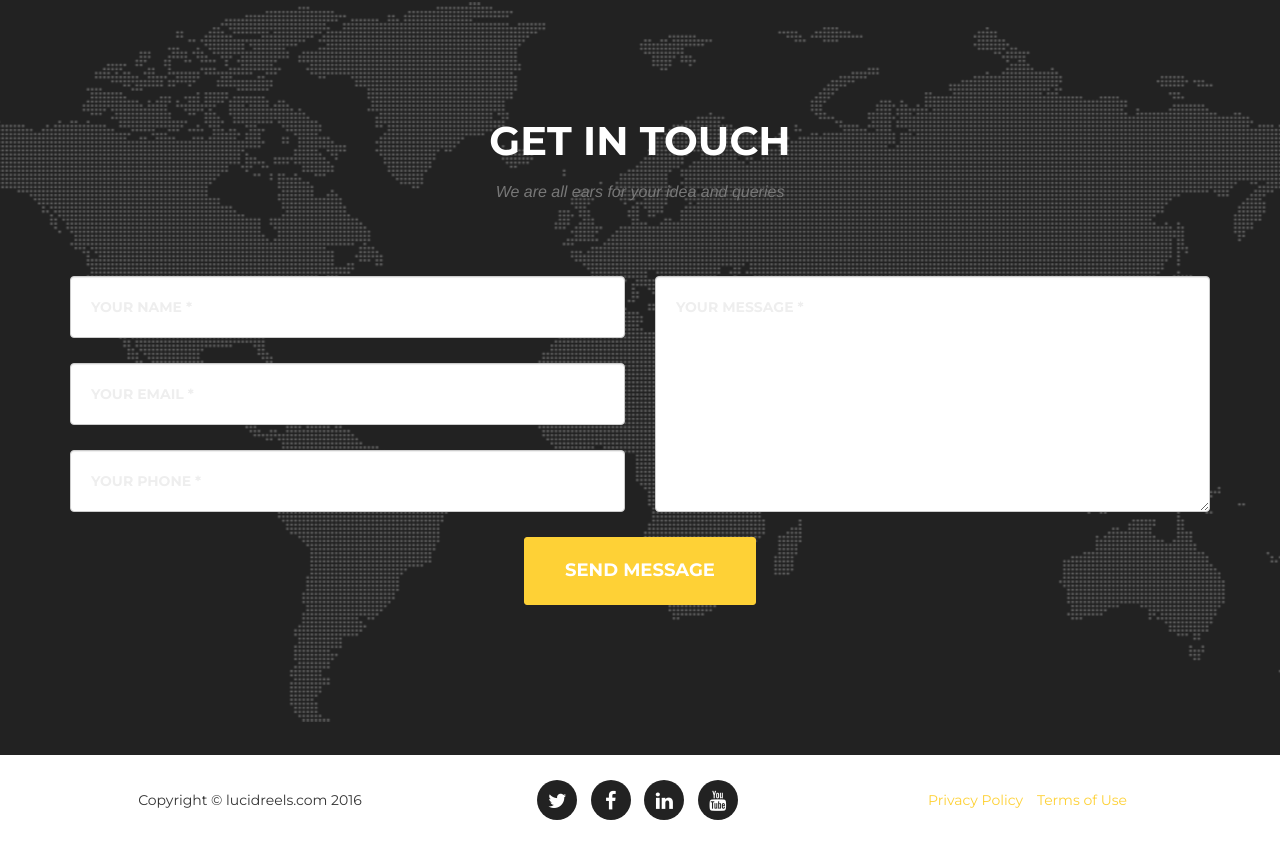
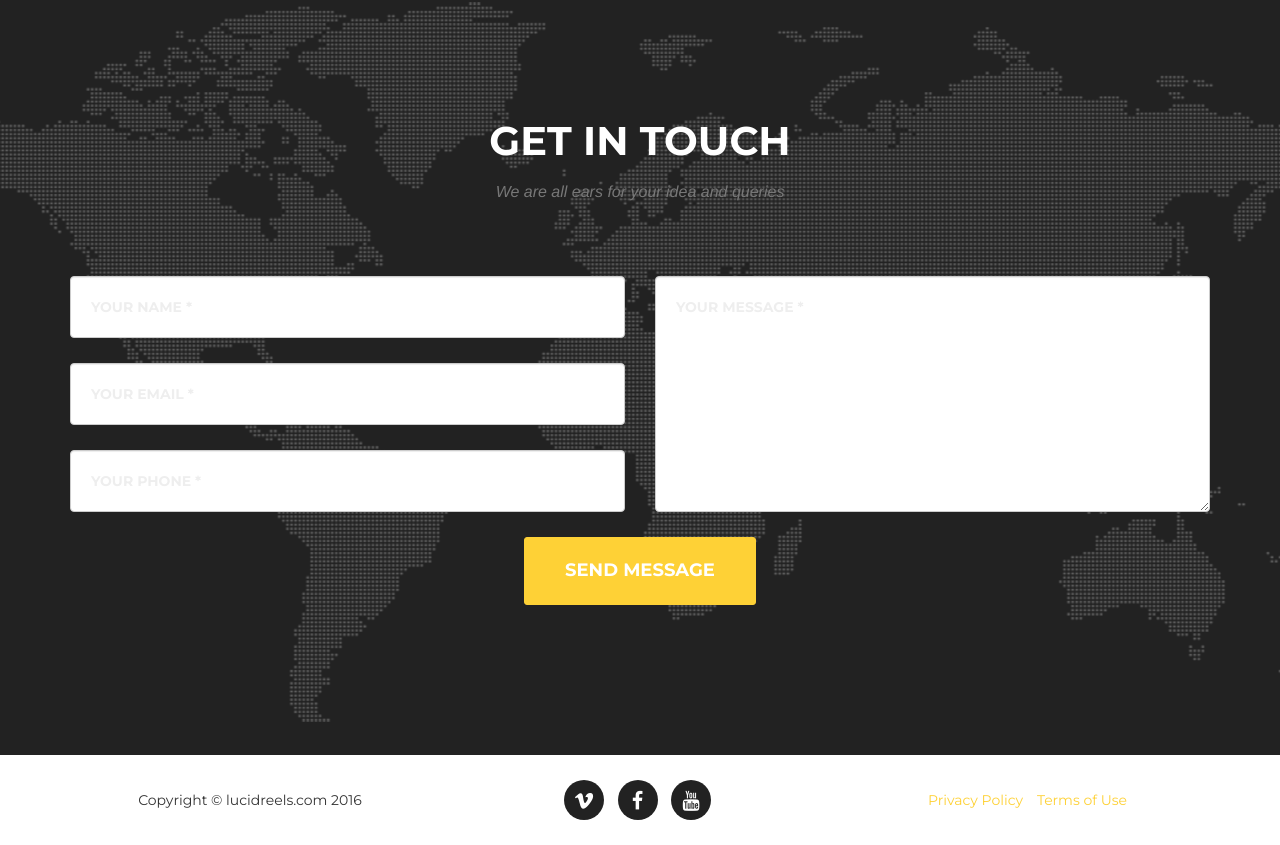
Before and after one commit to lucidreels/lucidreels, a website: page index.html in a window 1280 px wide. Shown: the part 5557-6402 px from the top of the page. Drawn offline with nearby package versions, Linux system fonts and the light colour scheme; a web font is replaced by a local one.

Commit message:
Update index.html

```diff
--- a/index.html
+++ b/index.html
@@ -447,13 +447,11 @@
                 </div>
                 <div class="col-md-4">
                     <ul class="list-inline social-buttons">
-                        <li><a href="#"><i class="fa fa-twitter"></i></a>
+                        <li><a href="https://vimeo.com/user48190426"><i class="fa fa-vimeo"></i></a>
                         </li>
                         <li><a href="https://www.facebook.com/lucidreels/"><i class="fa fa-facebook"></i></a>
                         </li>
-                        <li><a href="#"><i class="fa fa-linkedin"></i></a>
-                        </li>
-                        <li><a href="#"><i class="fa fa-youtube"></i></a>
+                        <li><a href="https://www.youtube.com/channel/UCD6-biKqtJR6EWa-5kcARPQ"><i class="fa fa-youtube"></i></a>
                         </li>
                     </ul>
                 </div>
```
